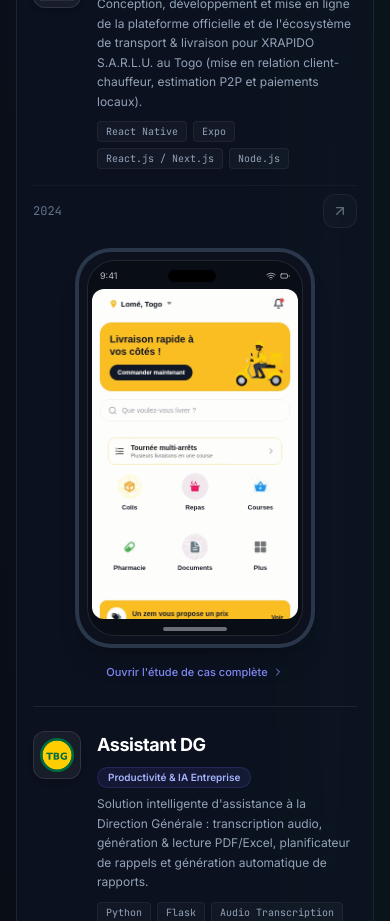
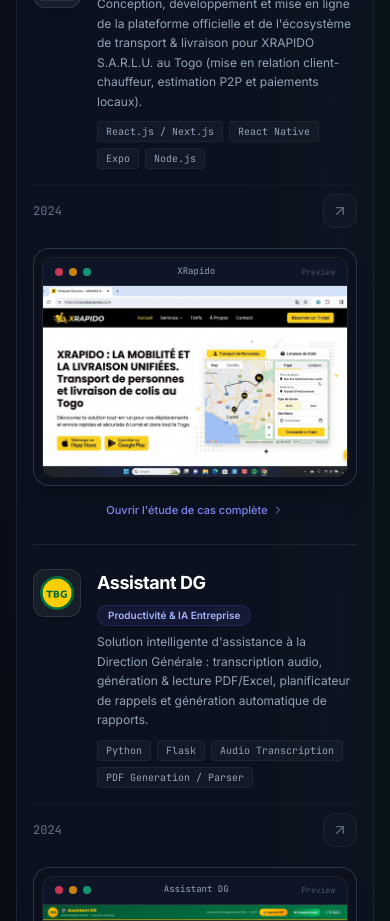
Before and after one commit to Golden9682/Mon-portfolio, a Next.js app: page / in a window 390 px wide. Shown: the part 4620-5541 px from the top of the page. Built offline with nearby package versions, Linux system fonts and the light colour scheme.

Commit message:
feat: make XRapido visible under Web & Plateformes and Mobile filters with wide desktop preview

```diff
--- a/components/Projects.tsx
+++ b/components/Projects.tsx
@@ -53,7 +53,11 @@
   const filteredProjects =
     selectedCategory === "all"
       ? projectsData
-      : projectsData.filter((p) => p.category === selectedCategory);
+      : projectsData.filter(
+          (p) =>
+            p.category === selectedCategory ||
+            (p.categories && p.categories.includes(selectedCategory as any))
+        );
 
   // Convert to ShowcaseProject format
   const showcaseProjects: ShowcaseProject[] = filteredProjects.map((p) => ({
--- a/components/ui/project-showcase.tsx
+++ b/components/ui/project-showcase.tsx
@@ -114,8 +114,8 @@
                   <span className="w-1.5 h-1.5 rounded-full bg-emerald-400" />
                   <span className="text-slate-400">https://</span>
                   <span className="text-indigo-300 font-semibold">
-                    {projects[hoveredIndex].id === "food-et-cie"
-                      ? "food-et-cie.netlify.app"
+                    {projects[hoveredIndex].link && projects[hoveredIndex].link !== "#"
+                      ? projects[hoveredIndex].link.replace(/^https?:\/\//, "").replace(/\/$/, "")
                       : projects[hoveredIndex].id === "assistant-dg"
                       ? "assistant-dg.enterprise/workflow"
                       : "bot-pipeline.ai/telegram-engine"}
--- a/data/projects.ts
+++ b/data/projects.ts
@@ -3,6 +3,7 @@
   title: string;
   subtitle: string;
   category: "mobile" | "backend" | "automation" | "web" | "all";
+  categories?: ("mobile" | "backend" | "automation" | "web")[];
   tag: string;
   featured: boolean;
   period: string;
@@ -84,13 +85,18 @@
     id: "rapido",
     title: "XRapido",
     subtitle: "Plateforme de Mobilité, Transport & Livraison au Togo (XRapido S.A.R.L.U.)",
-    category: "mobile",
+    category: "web",
+    categories: ["web", "mobile"],
     tag: "Client Réel · Production en Ligne",
     featured: true,
     period: "2024 – En Ligne",
     logoUrl: "/images/projects/rapido-logo.png",
-    previewImage: "/images/projects/rapido-mobile-real.png",
-    previewLayout: "mobile",
+    previewImage: "/images/projects/xrapido-wide.jpg",
+    screenshots: [
+      "/images/projects/xrapido-wide.jpg",
+      "/images/projects/rapido-mobile-real.png"
+    ],
+    previewLayout: "desktop",
     description: "Conception, développement et mise en ligne de la plateforme officielle et de l'écosystème de transport & livraison pour XRAPIDO S.A.R.L.U. au Togo (mise en relation client-chauffeur, estimation P2P et paiements locaux).",
     longDescription: "XRapido est une solution complète de mobilité et logistique développée pour le marché togolais. La plateforme comprend le site officiel en production (xrapidoexpress.com), une application mobile client pour commander courses et livraisons (moto, tricycle, voiture) avec négociation tarifaire P2P en temps réel, une application chauffeur avec suivi GPS et encaissement sécurisé, et un back-office d'administration avec contrôle KYC.",
     metrics: [
@@ -108,9 +114,9 @@
       "Back-office d'administration pour la validation pièce par pièce des dossiers prestataires, la gestion des demandes de retrait et le suivi comptable."
     ],
     techStack: [
+      "React.js / Next.js",
       "React Native",
       "Expo",
-      "React.js / Next.js",
       "Node.js",
       "Express",
       "PostgreSQL",
```
Also changed, not shown: public/images/projects/xrapido-wide.jpg (added).
